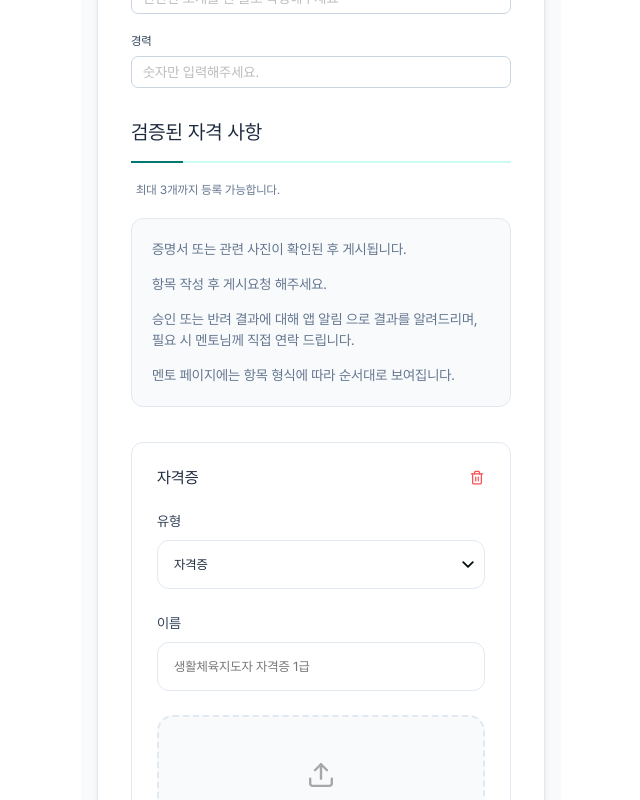
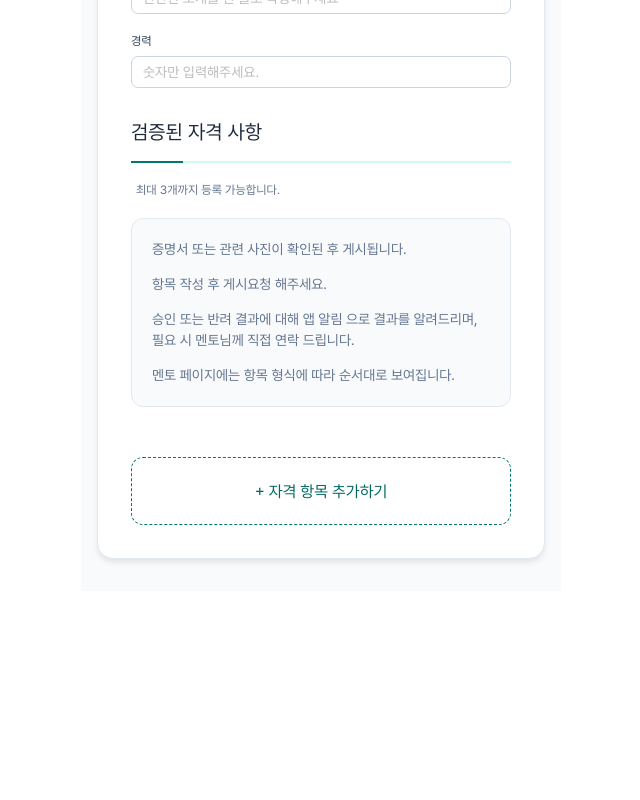
Before and after one commit to woowacourse-teams/2025-Fit-toring, a React app in the folder frontend/: page /mentoring-create in a window 1280 px wide. Shown: the part 980-1780 px from the top of the page, without its empty margins (319-959 px from the left). After the commit the page ends 1571 px from the top, so only its background shows below. Built offline with nearby package versions, Linux system fonts and the light colour scheme.

Commit message:
feat: 추가하기 버튼을 누르면 자격증 등록 폼 생성 #185

```diff
--- a/frontend/src/pages/mentoringCreate/components/CertificateInput/CertificateInput.tsx
+++ b/frontend/src/pages/mentoringCreate/components/CertificateInput/CertificateInput.tsx
@@ -67,6 +67,7 @@ const StyledContainer = styled.div`
 
   width: 100%;
   height: 100%;
+  margin-bottom: 2rem;
   padding: 2.5rem;
   border: 1px solid ${({ theme }) => theme.OUTLINE.REGULAR};
   border-radius: 12px;
--- a/frontend/src/pages/mentoringCreate/components/CertificateSection/CertificateSection.tsx
+++ b/frontend/src/pages/mentoringCreate/components/CertificateSection/CertificateSection.tsx
@@ -1,9 +1,15 @@
+import { useState } from 'react';
+
 import styled from '@emotion/styled';
 
 import CertificateInput from '../CertificateInput/CertificateInput';
 import TitleSeparator from '../TitleSeparator/TitleSeparator';
 
 function CertificateSection() {
+  const [certificates, setCertificates] = useState<number[]>([]);
+  const handleAddButtonClick = () => {
+    setCertificates((prev) => [...prev, prev.length]);
+  };
   return (
     <section>
       <TitleSeparator>검증된 자격 사항</TitleSeparator>
@@ -17,8 +23,13 @@ function CertificateSection() {
         </p>
         <p>멘토 페이지에는 항목 형식에 따라 순서대로 보여집니다.</p>
       </StyledDescriptionWrapper>
-      <CertificateInput />
-      <StyledAddButton type="button">+ 자격 항목 추가하기</StyledAddButton>
+      {certificates.map((index) => (
+        <CertificateInput key={index} />
+      ))}
+
+      <StyledAddButton type="button" onClick={handleAddButtonClick}>
+        + 자격 항목 추가하기
+      </StyledAddButton>
     </section>
   );
 }
```
